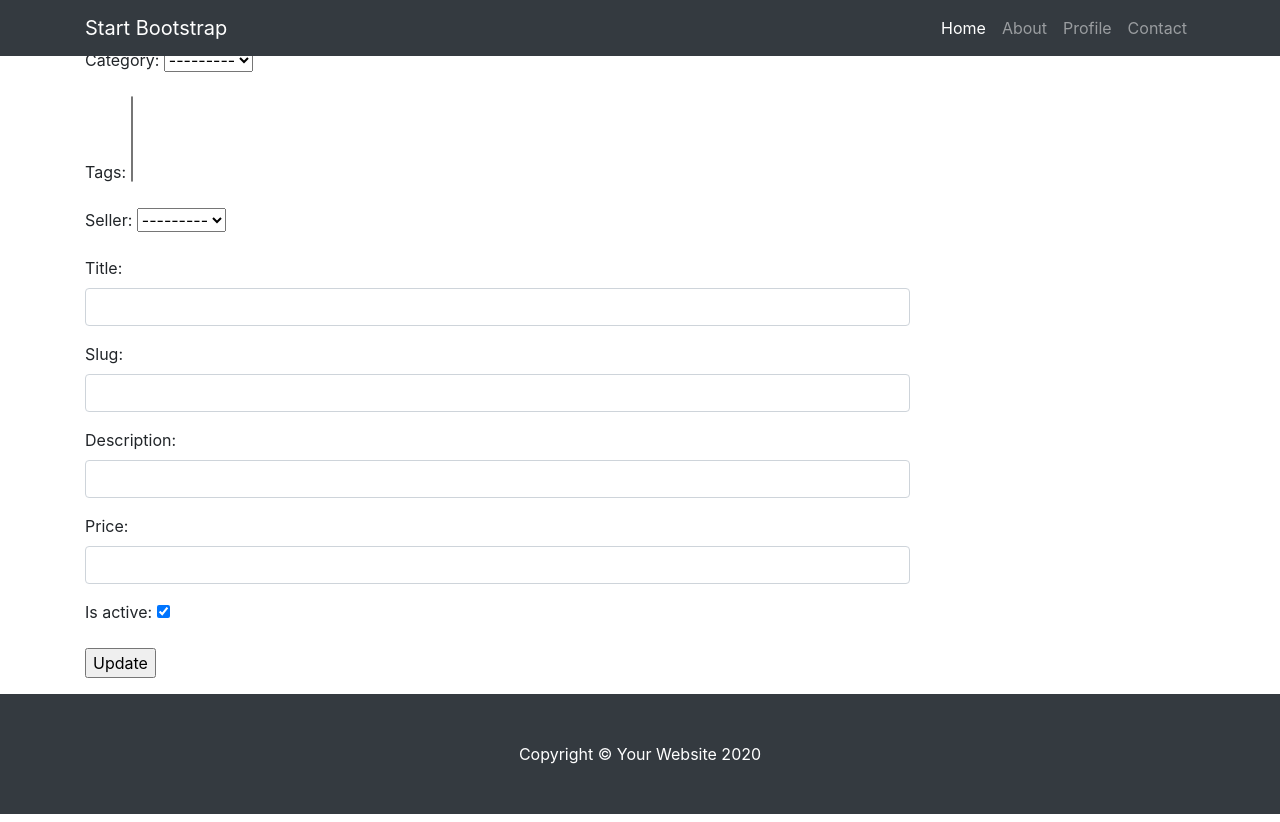
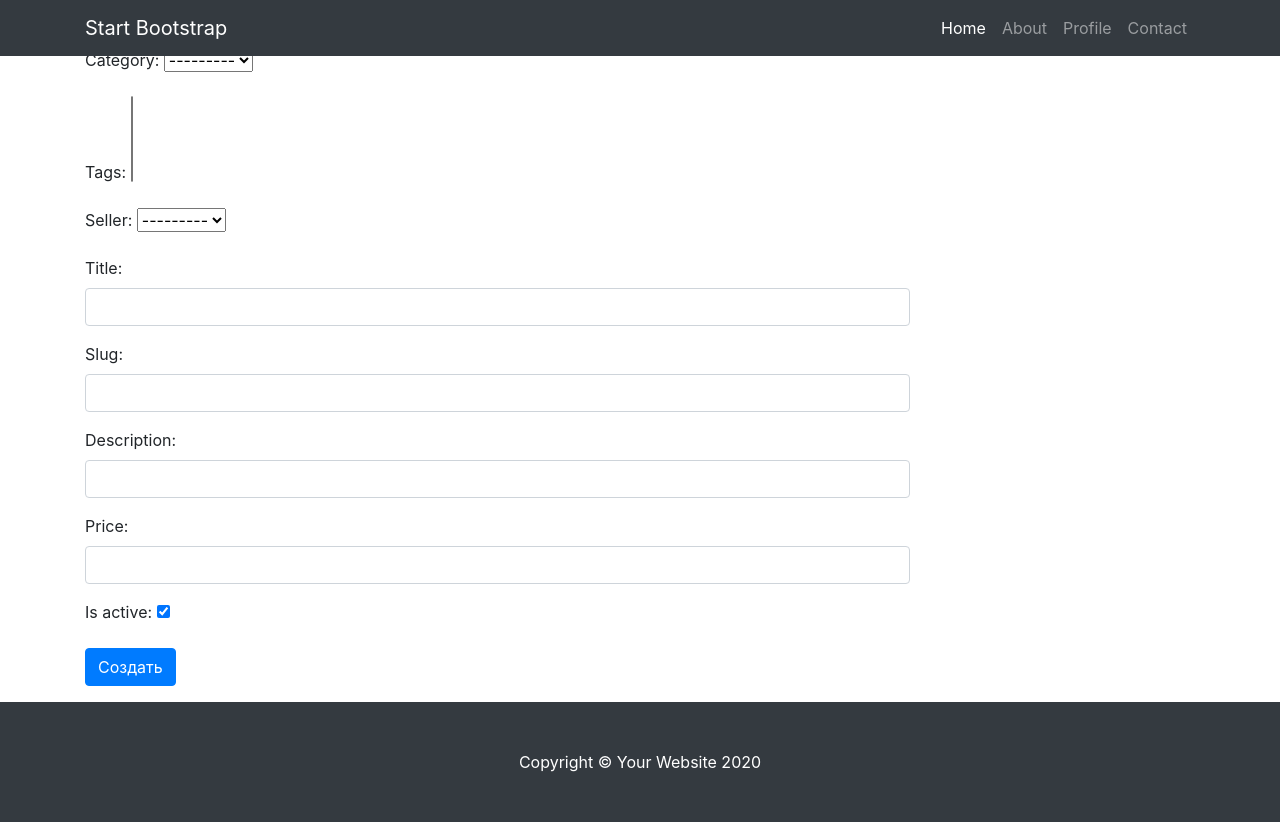
Before and after one commit to Valk-99/my_1, a Django app: page /good/add/ in a window 1280 px wide. Run offline with Django 3.2, Linux system fonts and the light colour scheme; the visitor is signed in with stand-in values (Sample User, id 1); data that the repository does not hold is empty; some libraries are stand-ins or nearby versions.

Commit message:
some changes

```diff
--- a/mkdev/main/templates/main/product_form.html
+++ b/mkdev/main/templates/main/product_form.html
@@ -7,6 +7,6 @@
 <form method="post" class="mt-5">
     {% csrf_token %}
     {{ form.as_p }}
-    <input type="submit" value="Update">
+    <input type="submit" class="btn btn-primary" value="Создать">
 </form>
 {% endblock %}
--- a/mkdev/main/templates/main/product_update_form.html
+++ b/mkdev/main/templates/main/product_update_form.html
@@ -7,6 +7,6 @@
 <form method="post" class="mt-5">
     {% csrf_token %}
     {{ form.as_p }}
-    <input type="submit" value="Update">
+    <input type="submit" class="btn btn-primary" value="Обновить">
 </form>
 {% endblock %}
--- a/mkdev/main/views.py
+++ b/mkdev/main/views.py
@@ -42,6 +42,7 @@ class ProductByTagListView(ListView):
 
     def get_context_data(self, object_list=None, **kwargs):
         context = super().get_context_data(**kwargs)
+        context['now'] = datetime.now()
         context['Tag'] = Tag.objects.all()
         context['tag_title'] = Tag.objects.get(slug=self.kwargs['tag_slug'])
         return context
```
